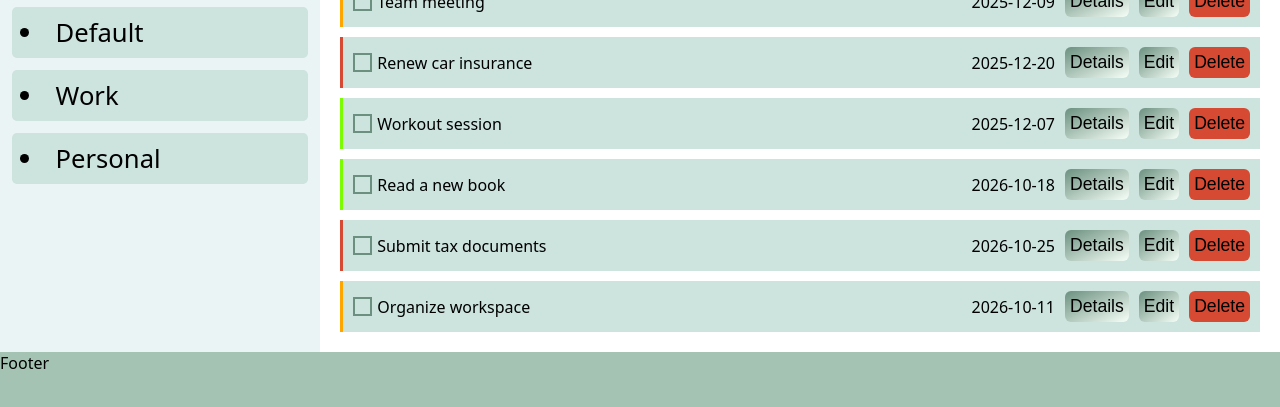
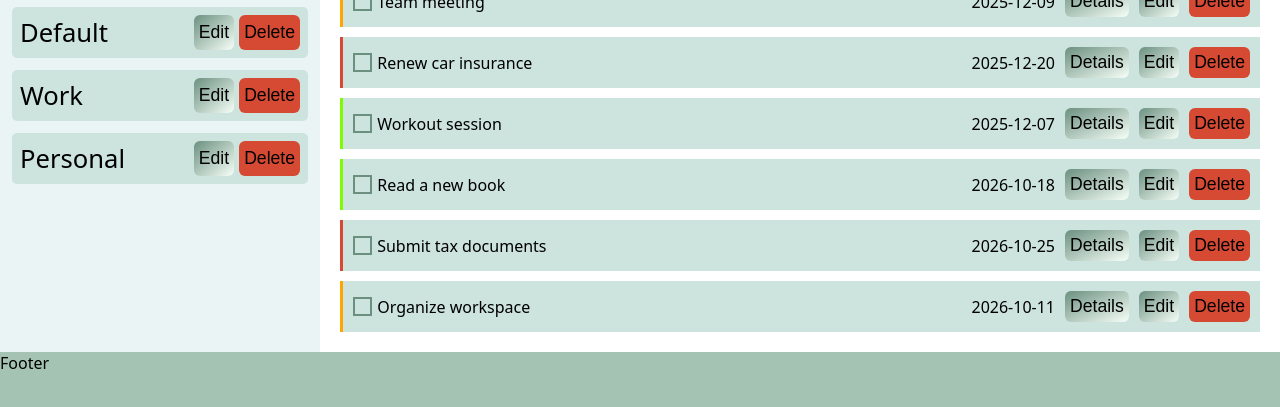
Before and after one commit to weizhixie/todo-list, a website built with webpack: page src/template.html in a window 1280 px wide. Shown: the part 393-800 px from the top of the page. Built offline with nearby package versions, Linux system fonts and the light colour scheme; a web font is replaced by a local one.

Commit message:
Implement delete project

```diff
--- a/src/index.js
+++ b/src/index.js
@@ -70,6 +70,12 @@ const todoUI = new RenderUI(document.body, {
         }
         todoUI.updateTasksDisplay(getTasksWithProjects(taskManager.listAll()));
         todoUI.updateProjectsDisplay(projectManager.listAll());
+    },
+    deleteProject: (project) => {
+        const [removedProject] = projectManager.delete(project.id);
+        removedProject.tasks.forEach(task => taskManager.delete(task.id));
+        todoUI.updateTasksDisplay(getTasksWithProjects(taskManager.listAll()));
+        todoUI.updateProjectsDisplay(projectManager.listAll());
     }
 });
 
--- a/src/project-manager.js
+++ b/src/project-manager.js
@@ -23,7 +23,7 @@ export class ProjectManager {
         const projectIndex = this.#projects.findIndex(project => project.id === projectId);
 
         if (projectIndex !== -1) {
-            this.#projects.splice(projectIndex, 1);
+            return this.#projects.splice(projectIndex, 1);
         }
     }
 
--- a/src/render-ui.js
+++ b/src/render-ui.js
@@ -166,7 +166,25 @@ export class RenderUI {
             projectItem.classList.add("sidebar-menu-item");
             projectItem.setAttribute("id", `project-${project.name}`);
             projectItem.textContent = project.name;
-            projectMenu.appendChild(projectItem);
+
+            const projectBtnWrapper = document.createElement("div");
+            projectBtnWrapper.classList.add("project-btn-wrapper");
+
+            const editBtn = document.createElement("button");
+            editBtn.classList.add("edit-btn");
+            editBtn.textContent = "Edit";
+
+            const deleteBtn = document.createElement("button");
+            deleteBtn.classList.add("delete-btn");
+            deleteBtn.textContent = "Delete";
+            deleteBtn.addEventListener("click", (e) => {
+                e.stopPropagation();
+                this.eventHandlers.deleteProject(project);
+            });
+
+            projectBtnWrapper.append(editBtn, deleteBtn);
+            projectItem.append(projectBtnWrapper);
+            projectMenu.append(projectItem);
             projectItem.addEventListener("click", () => this.eventHandlers.showProjectTasks(project));
         });
 
--- a/src/styles.css
+++ b/src/styles.css
@@ -57,6 +57,8 @@ body {
     margin-bottom: 12px;
     padding: 8px;
     border-radius: 5px;
+    display: flex;
+    justify-content: space-between;
 }
 
 .sidebar-menu-item:hover {
@@ -89,6 +91,11 @@ body {
 
 .project-container {
     margin-top: 10px;
+}
+
+.project-btn-wrapper{
+    display: flex;
+    gap: 5px;
 }
 
 /* main section - Todos */
@@ -147,7 +154,7 @@ body {
     justify-content: space-between;
 }
 
-.project-form-btn-wrapper{
+.project-form-btn-wrapper {
     display: flex;
     justify-content: space-between;
     padding: 0.7rem 1rem;
```
